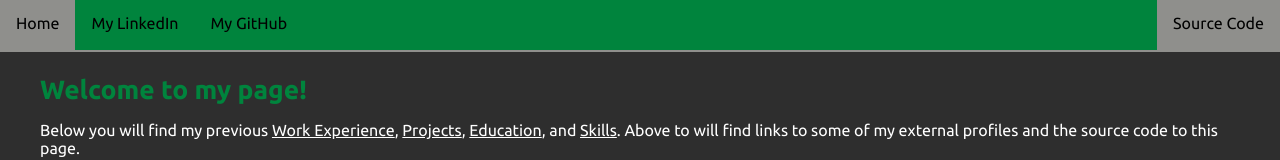
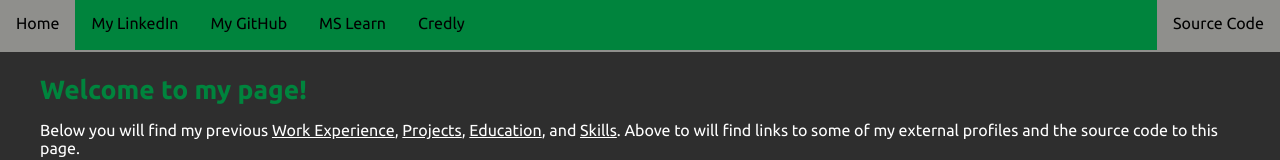
Before and after one commit to MicahWW/MicahWW, a Next.js app: page / in a window 1280 px wide. Shown: the top 160 px of the page. Built offline with nearby package versions, Linux system fonts and the light colour scheme.

Commit message:
new redirects

```diff
--- /dev/null
+++ b/src/app/(redirects)/credly/page.tsx
@@ -0,0 +1,5 @@
+import { permanentRedirect } from 'next/navigation'
+
+export default function CredlyRedirect() {
+    permanentRedirect("https://www.credly.com/users/micah-warren");
+}
--- /dev/null
+++ b/src/app/(redirects)/github/[...path]/page.tsx
@@ -0,0 +1,6 @@
+import { permanentRedirect } from 'next/navigation'
+
+export default async function GitHubPathRedirect({ params }: { params: Promise<{ path: string[] }> }) {
+    const { path } = await params;
+    permanentRedirect(`https://github.com/MicahWW/${path.join('/')}`);
+}
--- /dev/null
+++ b/src/app/(redirects)/ms-learn/page.tsx
@@ -0,0 +1,5 @@
+import { permanentRedirect } from 'next/navigation'
+
+export default function MsLearnRedirect() {
+    permanentRedirect("https://learn.microsoft.com/en-us/users/micah-w-warren/transcript/d81qefoomk28grp");
+}
--- a/src/components/Navbar.tsx
+++ b/src/components/Navbar.tsx
@@ -7,7 +7,9 @@ const Navbar = () => {
             <Link className={`${styles.topNavLink} ${styles.topNavLinkLeft}`} href="/">Home</Link>
             <Link className={`${styles.topNavLink} ${styles.topNavLinkLeft}`} target="_blank"  href="/linkedin">My LinkedIn</Link>
             <Link className={`${styles.topNavLink} ${styles.topNavLinkLeft}`} target="_blank"  href="/github">My GitHub</Link>
-            <Link className={`${styles.topNavLink} ${styles.topNavLinkRight}`} target="_blank" href="https://github.com/MicahWW/MicahWW/">Source Code</Link>
+            <Link className={`${styles.topNavLink} ${styles.topNavLinkLeft}`} target="_blank" href="/ms-learn">MS Learn</Link>
+            <Link className={`${styles.topNavLink} ${styles.topNavLinkLeft}`} target="_blank" href="/credly">Credly</Link>
+            <Link className={`${styles.topNavLink} ${styles.topNavLinkRight}`} target="_blank" href="/github/MicahWW/">Source Code</Link>
         </div>
     )
 }
```
